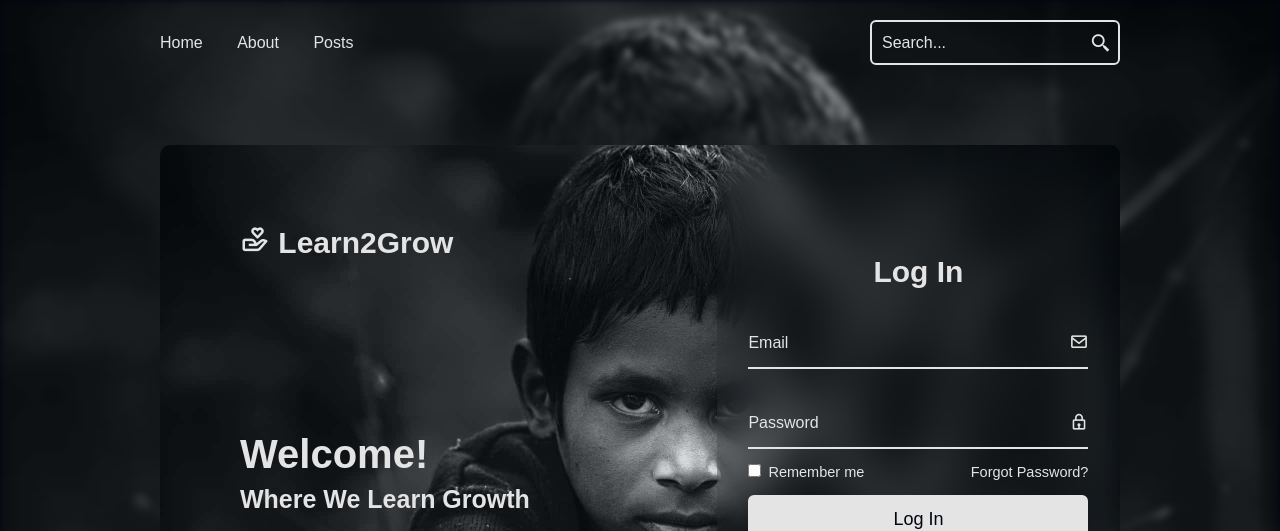
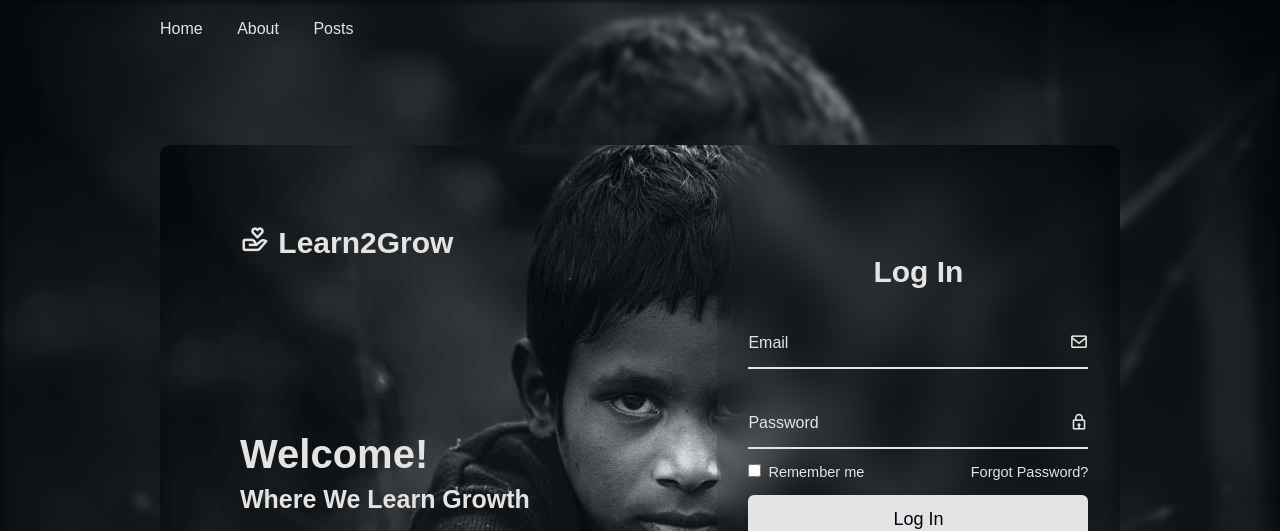
Before and after one commit to cedvtan13/Learn2GrowV2, a plain HTML site: page index.html in a window 1280 px wide. Shown: the top 531 px of the page. Drawn offline with nearby package versions, Linux system fonts and the light colour scheme; a web font is replaced by a local one.

Commit message:
Add About and Posts pages; update navigation links and remove search bar

```diff
--- a/index.html
+++ b/index.html
@@ -12,16 +12,10 @@
 <body>
   <header class="header">
     <nav class="navbar">
-      <a href="#">Home</a>
-      <a href="#">About</a>
-      <a href="#">Posts</a>
+      <a href=index.html>Home</a>
+      <a href=about.html>About</a>
+      <a href=posts.html>Posts</a>
     </nav>
-
-  <!--search bar area-->
-    <form action="#" class="search-bar">
-      <input type="text" placeholder="Search...">
-      <button type="submit"><i class='bx bx-search-alt-2'></i></button>
-    </form>
   </header>
 
 
--- a/style.css
+++ b/style.css
@@ -52,47 +52,6 @@ body {
 .navbar a:hover::after {
   transform: translateY(0);
   opacity: 1;
-}
-
-.search-bar {
-  width: 250px;
-  height: 45px;
-  background-color: transparent;
-  border: 2px solid #e4e4e4;
-  border-radius: 6px;
-  display: flex;
-  align-items: center;
-}
-
-.search-bar input {
-  border: none;
-  outline: none;
-  width: 100%;
-  background: transparent;
-  color: #e4e4e4;
-  font-size: 16px;
-  padding-left: 10px;
-}
-
-.search-bar input::placeholder {
-  color: #e4e4e4;
-}
-
-.search-bar button {
-  width: 40px;
-  height: 100%;
-  background: transparent;
-  border: none;
-  outline: none;
-  display: flex;
-  justify-content: center;
-  align-items: center;
-  cursor: pointer;
-}
-
-.search-bar button i{
-  font-size: 22px;
-  color: #e4e4e4;
 }
 
 .background{
```
Also changed, not shown: about.html (added, +21 -0 lines), posts.html (added, +21 -0 lines).
